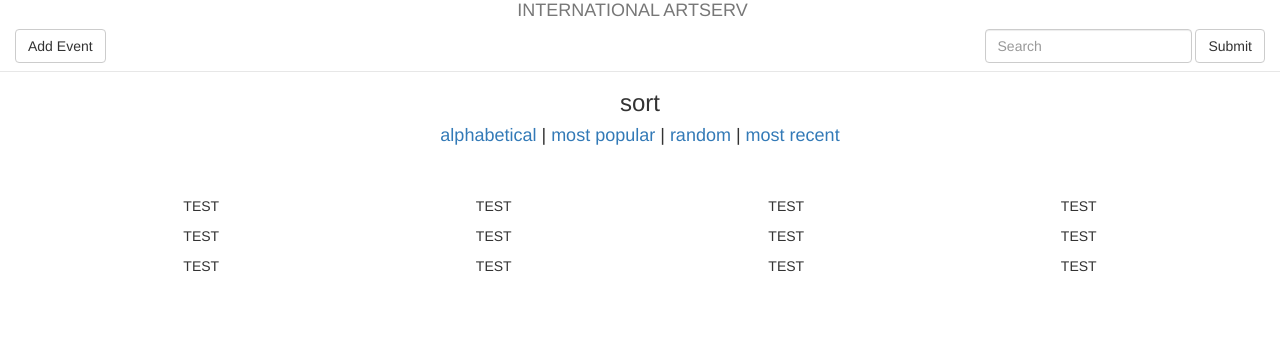
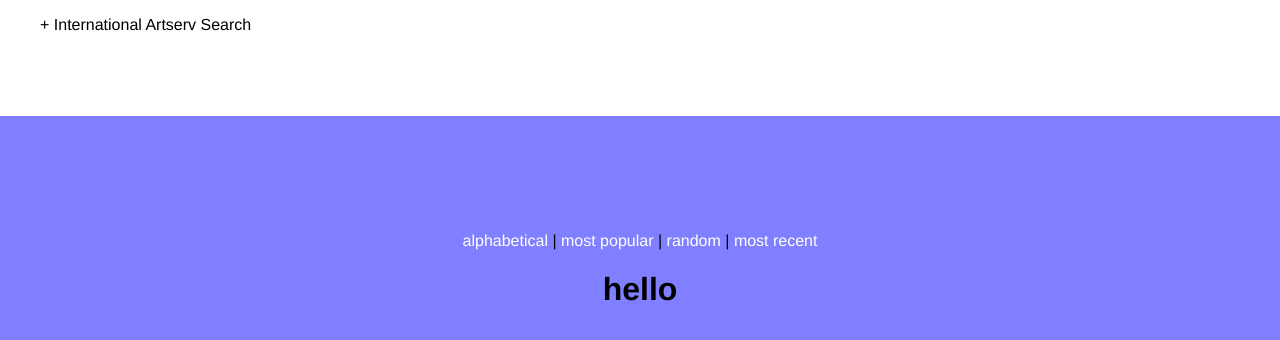
Before and after one commit to janephilipps/international-artserv, a plain HTML site: page index.html in a window 1280 px wide. Drawn offline with nearby package versions, Linux system fonts and the light colour scheme; some packages are replaced by stand-ins of ours.

Commit message:
remove bootstrap, start building nav and content area

```diff
--- a/index.html
+++ b/index.html
@@ -4,8 +4,7 @@
     <meta charset="utf-8">
     <meta http-equiv="X-UA-Compatible" content="IE=edge">
     <title>International Artserv</title>
-    <!-- CSS (load bootstrap from a CDN) -->
-    <link rel="stylesheet" href="https://maxcdn.bootstrapcdn.com/bootstrap/3.2.0/css/bootstrap.min.css">
+    <!-- LOAD CSS -->
     <link rel="stylesheet" href="style.css">
     <!-- LOAD ANGULAR -->
     <script src="https://ajax.googleapis.com/ajax/libs/angularjs/1.3.15/angular.min.js"></script>
@@ -15,59 +14,27 @@
   </head>
   <body ng-app="artservApp">
     <div ng-controller="MainCtrl">
-      <nav class="navbar navbar-default navbar-fixed-top">
-        <div class="container-fluid">
-          <!-- Brand and toggle get grouped for better mobile display -->
-          <div class="navbar-header">
-            <button type="button" class="navbar-toggle collapsed" data-toggle="collapse" data-target="#bs-example-navbar-collapse-1" aria-expanded="false">
-              <span class="sr-only">Toggle navigation</span>
-              <span class="icon-bar"></span>
-              <span class="icon-bar"></span>
-              <span class="icon-bar"></span>
-            </button>
-            <a class="navbar-brand" href="#">INTERNATIONAL ARTSERV</a>
-          </div>
-          <button type="button" class="btn btn-default navbar-btn navbar-left">Add Event</button>
-          <form class="navbar-form navbar-right" role="search">
-            <div class="form-group">
-              <input type="text" class="form-control" placeholder="Search">
-            </div>
-            <button type="submit" class="btn btn-default">Submit</button>
-          </form>
-        </div>
+      <nav>
+        <ul>
+          <li id="add-event">+</li>
+          <li id="brand">International Artserv</li>
+          <li id="search">Search</li>
+        </ul>
       </nav>
-      <div class="container">
-        <div class="row">
-          <div class="col-md-10 col-md-offset-1">
-            <h3>sort</h3>
-            <h4><a href="#">alphabetical</a> | <a href="#">most popular</a> | <a href="#">random</a> | <a href="#">most recent</a></h4>
-          </div>
-        </div>
-        <br>
-        <br>
-        <div class="row">
-          <div class="col-md-3">
-            <p>TEST</p>
-            <p>TEST</p>
-            <p>TEST</p>
-          </div>
-          <div class="col-md-3">
-            <p>TEST</p>
-            <p>TEST</p>
-            <p>TEST</p>
-          </div>
-          <div class="col-md-3">
-            <p>TEST</p>
-            <p>TEST</p>
-            <p>TEST</p>
-          </div>
-          <div class="col-md-3">
-            <p>TEST</p>
-            <p>TEST</p>
-            <p>TEST</p>
-          </div>
+
+      <div class="content">
+        <ul>
+          <li><a href="">alphabetical</a> |</li>
+          <li><a href="">most popular</a> |</li>
+          <li><a href="">random</a> |</li>
+          <li><a href="">most recent</a></li>
+        </ul>
+
+        <div>
+          <h1>{{test}}</h1>
         </div>
       </div>
+
     </div>
   </body>
 </html>
--- a/style.css
+++ b/style.css
@@ -1,19 +1,45 @@
 body {
-  padding-top: 70px;
+  font-family: Helvetica, sans-serif;
+  margin: 0;
+}
+
+.content {
+  padding-top: 100px;
+  background-color: rgba(0,0,255,.5);
+  color: #000;
+  width: 100%;
+  height: 600px;
+}
+nav {
+  height: 100px;
+  margin: 0;
+  padding: 0;
+}
+
+nav ul {
+  display: block;
+  list-style-type: none;
+}
+
+nav ul li {
+  display: inline-block;
+}
+
+.content {
   text-align: center;
 }
 
-.navbar-default {
-  background-color: #FFF;
+.content ul {
+  display: block;
+  list-style-type: none;
+  padding: 0;
 }
 
-.navbar-header {
-    float: left;
-    /*padding: 15px;*/
-    text-align: center;
-    width: 100%;
+.content ul li {
+  display: inline-block;
 }
 
-.navbar-brand {
-  float: none;
+.content ul li a {
+  color: #FFF;
+  text-decoration: none;
 }
```
